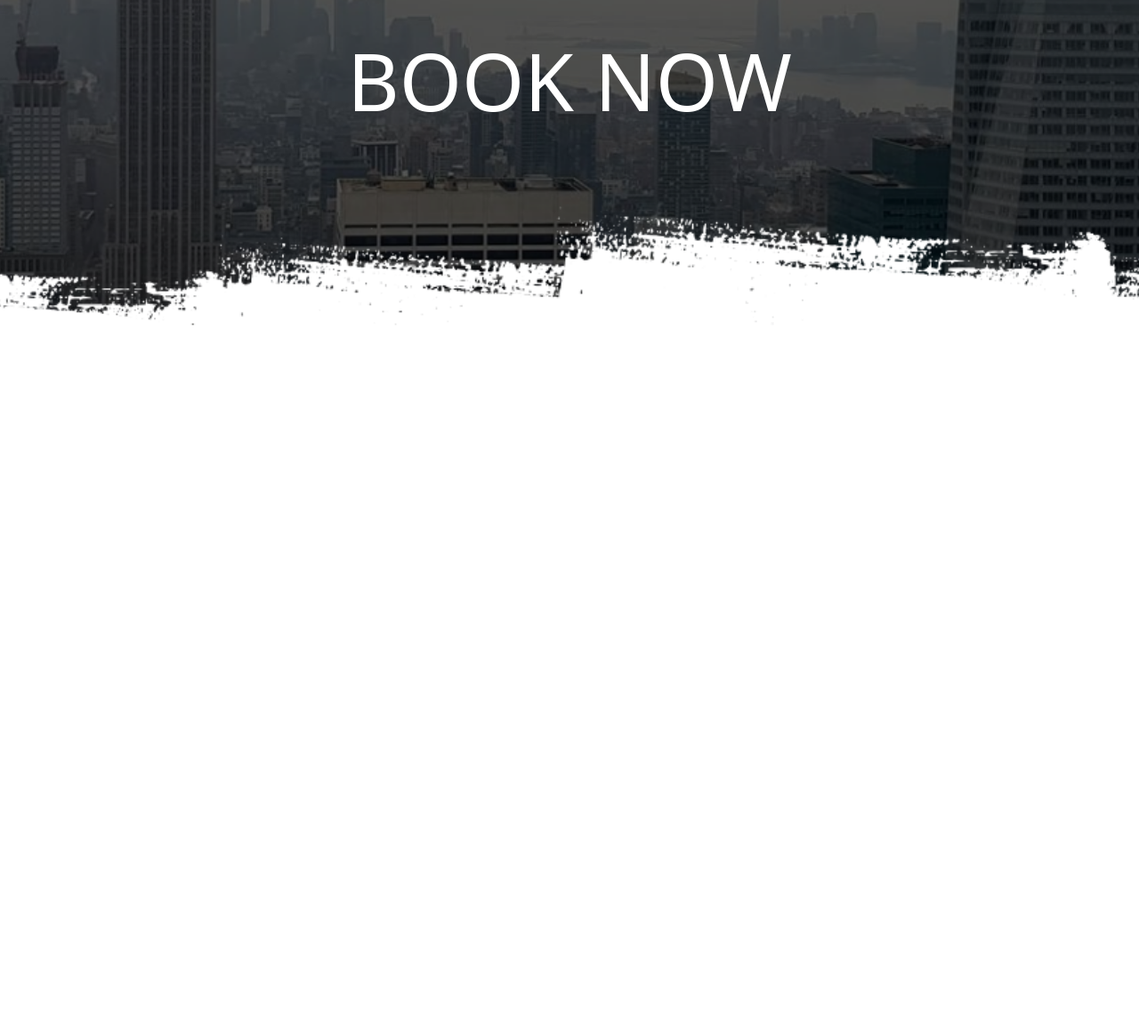
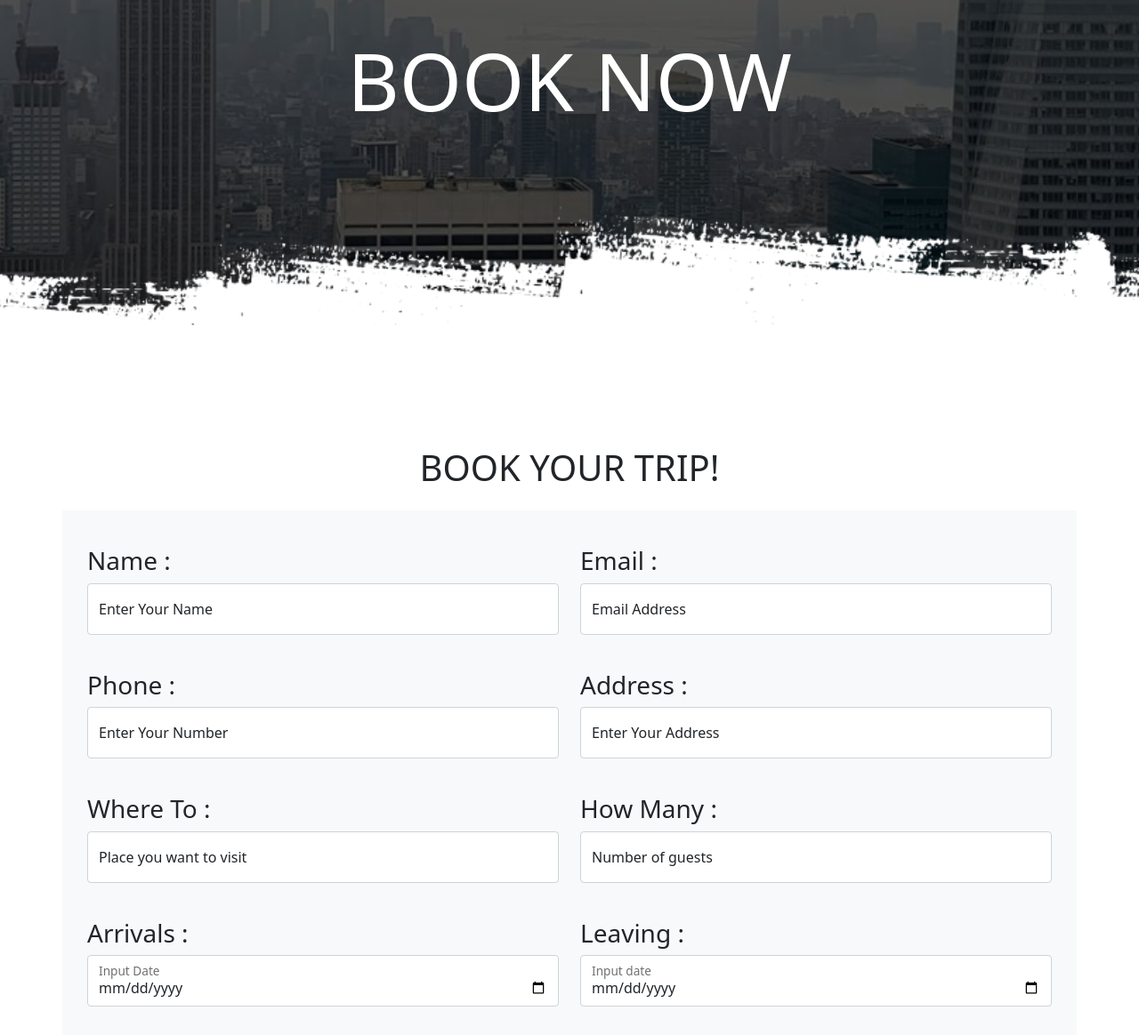
Before and after one commit to YeBenLing-ZAMAN/practicesProblem-22, a plain HTML site: page book.html in a window 1280 px wide. Shown: the part 340-1504 px from the top of the page at 89% size. Before the commit the page ends 800 px from the top, so only its background shows below. Drawn offline with Linux system fonts and the light colour scheme.

Commit message:
form input section added

```diff
--- a/book.html
+++ b/book.html
@@ -49,6 +49,90 @@
         </header>
 
 
+          <!-- form submit section -->
+          <main>
+            <div class="container ">
+                <h1 class="text-center my-5">BOOK YOUR TRIP!</h1>
+                <div class="row row-cols-1 row-cols-md-2 g-4 bg-light p-3">
+                    <div class="col">
+                        <div>
+                            <h3>Name : </h3>
+                            <div class="form-floating mb-3">
+                                <input type="email" class="form-control" id="floatingInput" placeholder="name@example.com">
+                                <label for="floatingInput">Enter Your Name</label>
+                            </div>
+                        </div>
+                    </div>
+                    <div class="col">
+                        <div>
+                            <h3>Email : </h3>
+                            <div class="form-floating mb-3">
+                                <input type="email" class="form-control" id="floatingInput" placeholder="name@example.com">
+                                <label for="floatingInput">Email Address</label>
+                            </div>
+                        </div>
+                    </div>
+
+                    <div class="col">
+                        <div>
+                            <h3>Phone : </h3>
+                            <div class="form-floating mb-3">
+                                <input type="tel" class="form-control" id="floatingInput" placeholder="phone">
+                                <label for="floatingInput">Enter Your Number</label>
+                            </div>
+                        </div>
+                    </div>
+
+                    <div class="col">
+                        <div>
+                            <h3>Address : </h3>
+                            <div class="form-floating mb-3">
+                                <input type="email" class="form-control" id="floatingInput" placeholder="name@example.com">
+                                <label for="floatingInput">Enter Your Address</label>
+                            </div>
+                        </div>
+                    </div>
+                    <div class="col">
+                        <div>
+                            <h3>Where To : </h3>
+                            <div class="form-floating mb-3">
+                                <input type="email" class="form-control" id="floatingInput" placeholder="name@example.com">
+                                <label for="floatingInput">Place you want to visit</label>
+                            </div>
+                        </div>
+                    </div>
+
+                    <div class="col">
+                        <div>
+                            <h3>How Many : </h3>
+                            <div class="form-floating mb-3">
+                                <input type="number" class="form-control" id="floatingInput" placeholder="gustNumber">
+                                <label for="floatingInput">Number of guests</label>
+                            </div>
+                        </div>
+                    </div>
+                    <div class="col">
+                        <div>
+                            <h3>Arrivals : </h3>
+                            <div class="form-floating mb-3">
+                                <input type="date" class="form-control" id="floatingInput" placeholder="name@example.com">
+                                <label for="floatingInput">Input Date</label>
+                            </div>
+                        </div>
+                    </div>
+                    <div class="col">
+                        <div>
+                            <h3>Leaving : </h3>
+                            <div class="form-floating mb-3">
+                                <input type="date" class="form-control" id="floatingInput" placeholder="name@example.com">
+                                <label for="floatingInput">Input date</label>
+                            </div>
+                        </div>
+                    </div>
+
+                </div>
+            </div>
+        </main>
 
 
     <!-- bootstrap js file and fontawasome  link  -->
```
